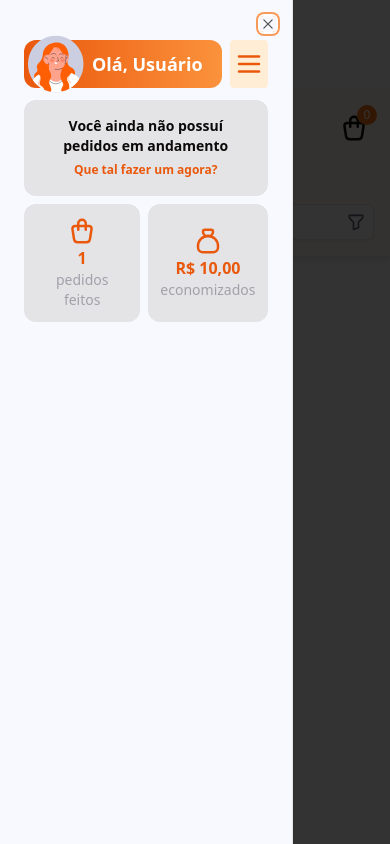
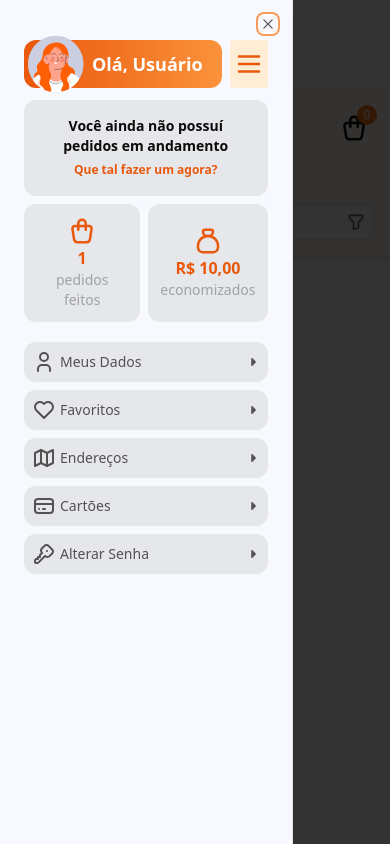
Before and after one commit to IReFoodI/Front-end, a React (Vite) app: page / in a window 390 px wide. Both pictures are taken after a click on the element 34 px from the left and 127 px from the top of the page. Built offline with nearby package versions, Linux system fonts and the light colour scheme.

Commit message:
feat: add InformationButton component

```diff
--- a/src/ui/components/header/profileSheet/ContainerStatus.jsx
+++ b/src/ui/components/header/profileSheet/ContainerStatus.jsx
@@ -1,10 +1,11 @@
+import { Link } from "react-router-dom"
+
 export function ContainerStatus({ containerIcon, content, title }) {
-  console.log(containerIcon)
   return (
-    <div className="flex w-full flex-col items-center justify-center rounded-xl bg-zinc-200 p-3 text-center">
+    <Link to="/" className="flex w-full flex-col items-center justify-center rounded-xl bg-gray-200 p-3 text-center">
       {containerIcon}
       <p className="text-base font-semibold text-orange-600">{content}</p>
       <p className="text-sm text-zinc-400">{title}</p>
-    </div>
+    </Link>
   )
 }
--- /dev/null
+++ b/src/ui/components/header/profileSheet/InformationButton.jsx
@@ -0,0 +1,17 @@
+import { Link } from "react-router-dom"
+import { IconCaretRightFilled, IconTrendingUp2 } from "@tabler/icons-react"
+import { useState } from "react"
+
+export function InformationButton({ iconForButton, buttonText, path }) {
+    const [isActive, setIsActive] = useState(false)
+
+    return (
+        <Link to={path} className={`flex items-center justify-between p-2 rounded-xl ${isActive ? `bg-orange-100 text-orange-700` : `bg-gray-200 text-neutral-600`}`} onClick={() => setIsActive(!isActive)}>
+            <div className="flex items-center gap-1">
+              {iconForButton}
+              <p className="text-sm">{buttonText}</p>
+            </div>
+            <IconCaretRightFilled size={14}/>
+        </Link>
+    )
+}
--- a/src/ui/components/header/profileSheet/ProfileSheet.jsx
+++ b/src/ui/components/header/profileSheet/ProfileSheet.jsx
@@ -1,10 +1,11 @@
-import { IconMenu2, IconMoneybag, IconShoppingBag } from "@tabler/icons-react"
+import { IconMenu2, IconMoneybag, IconShoppingBag, IconUser, IconHeart, IconMap, IconCreditCard, IconKey } from "@tabler/icons-react"
 import { Link } from "react-router-dom"
 
 import { ProfileImagePlaceholder } from "@/ui/assets/ProfileImgePlaceholder"
 
 import { SheetClose } from "../../ui/sheet"
 import { ContainerStatus } from "./ContainerStatus"
+import { InformationButton } from "./InformationButton"
 
 export function ProfileSheet() {
   return (
@@ -24,7 +25,7 @@ export function ProfileSheet() {
 
       <div className="flex w-full flex-col items-center justify-center">
         {/* A cor lilac não existe no tailwind */}
-        <div className="w-full rounded-xl bg-zinc-200 p-4 text-center">
+        <div className="w-full rounded-xl bg-gray-200 p-4 text-center">
           <h2 className="text-sm font-semibold leading-5">
             Você ainda não possuí pedidos em andamento
           </h2>
@@ -51,6 +52,18 @@ export function ProfileSheet() {
           />
         </div>
       </div>
+
+      <div className="w-full flex flex-col gap-2">
+        <InformationButton iconForButton={<IconUser />} buttonText="Meus Dados" path="/meusdados" />
+
+        <InformationButton iconForButton={<IconHeart />} buttonText="Favoritos" path="/" />
+
+        <InformationButton iconForButton={<IconMap />} buttonText="Endereços" path="/" />
+
+        <InformationButton iconForButton={<IconCreditCard />} buttonText="Cartões" path="/" />
+
+        <InformationButton iconForButton={<IconKey />} buttonText="Alterar Senha" path="/" />
+      </div>
     </div>
   )
 }
```
